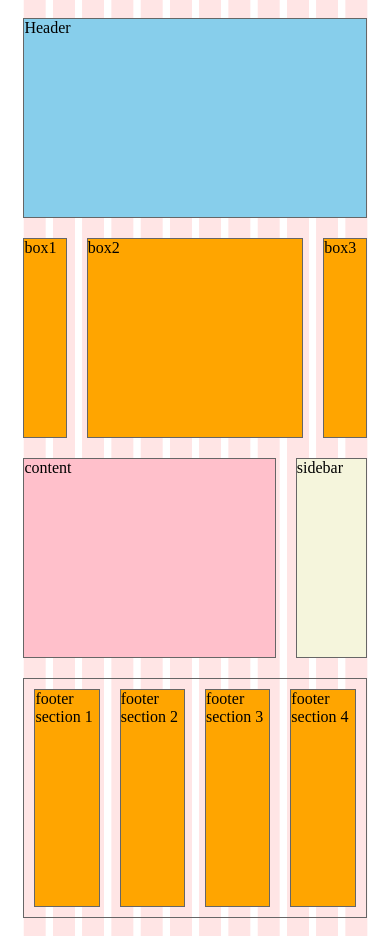
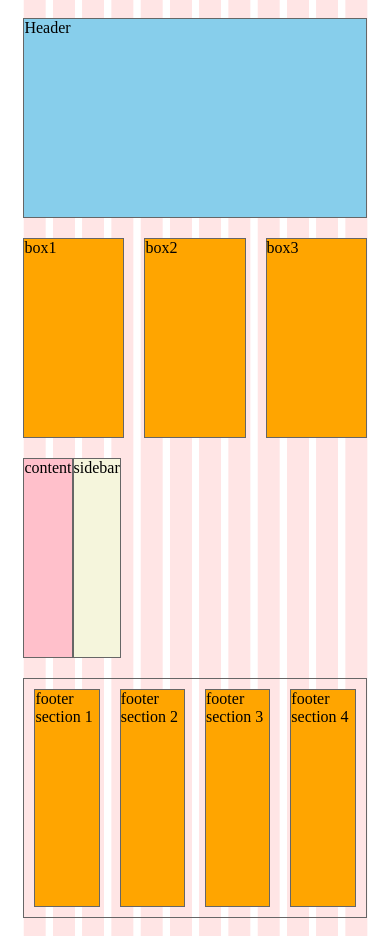
Before and after one commit to LifeGoal/grid-lecture, a plain HTML site: page index.html in a window 390 px wide. Drawn offline with Linux system fonts and the light colour scheme.

Commit message:
media queries implementation in prgoress

```diff
--- a/css/style.css
+++ b/css/style.css
@@ -73,10 +73,28 @@ main {
   border: solid 1px #666;
   grid-template-columns: 3fr;
   grid-area: section;
+  width: 100%;
 }
 
 aside {
   background-color: beige;
   border: solid 1px #666;
   grid-area: sidebar;
+  width: 100%;
 }
+
+.wrapper {
+  display: flex;
+  width: 100%;
+}
+
+@media screen and (max-width: 960px) {
+  main {
+    grid-template-columns: 1fr 1fr 1fr;
+  }
+
+  .wrapper {
+
+  }
+
+}
--- a/index.html
+++ b/index.html
@@ -15,9 +15,11 @@
             <section class="box">box3</section>
 
         </main>
-        <section class="box-content">content</section>
 
-        <aside>sidebar</aside>
+        <div class="wrapper">
+            <section class="box-content">content</section>
+            <aside>sidebar</aside>
+        </div>
 
 
         <footer>
```
